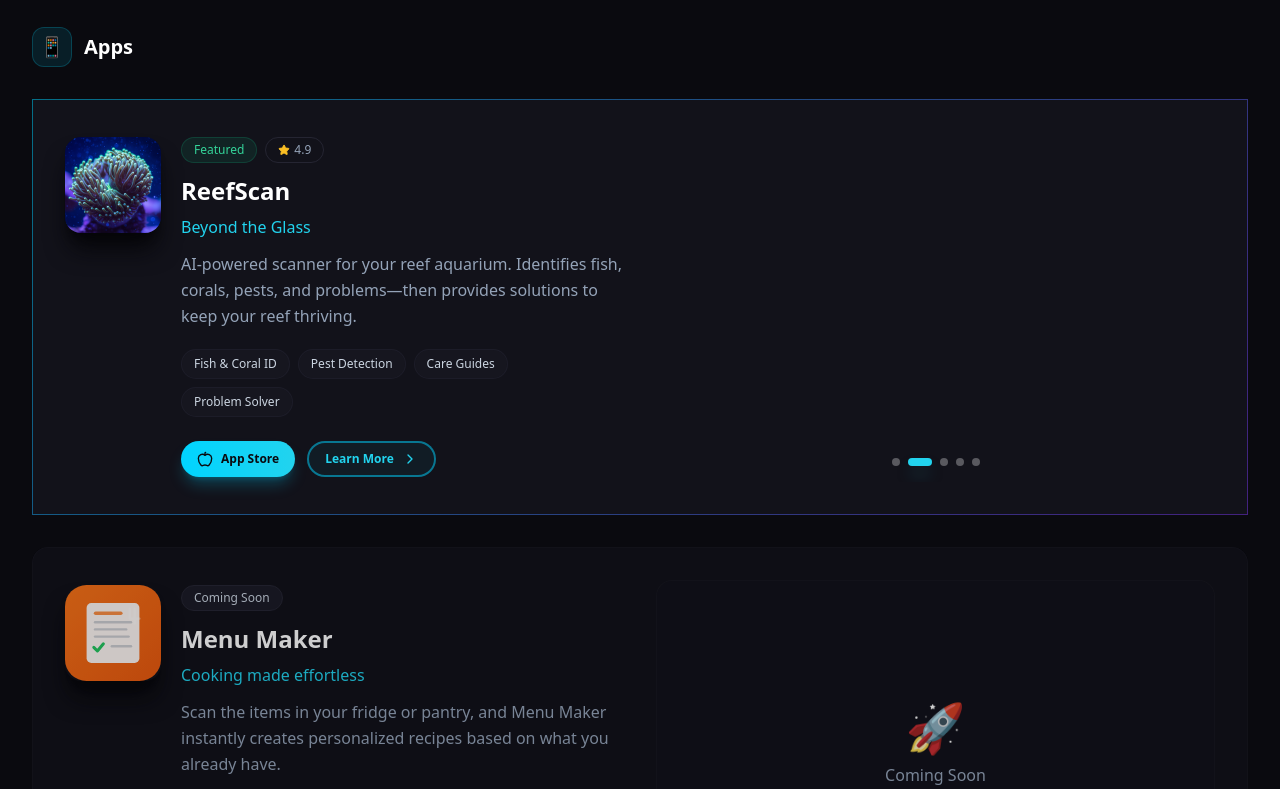
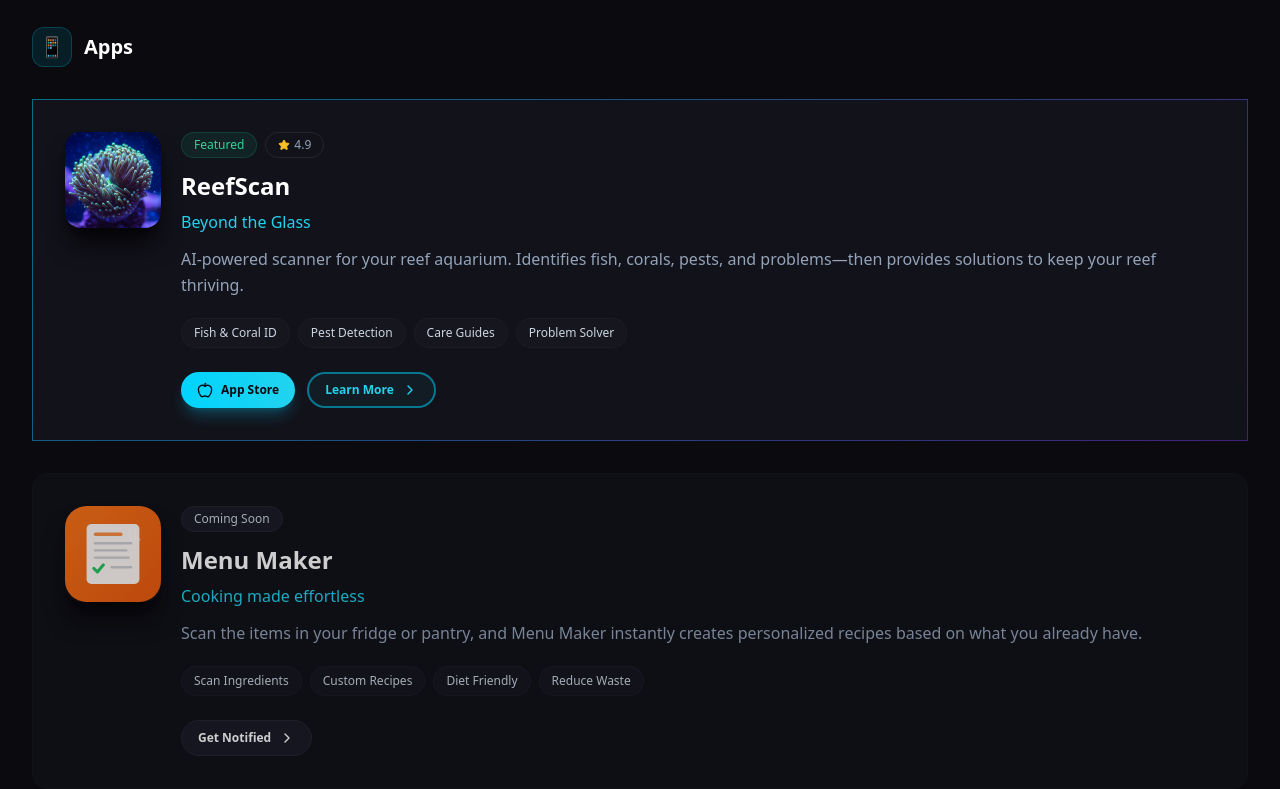
Before and after one commit to bitcrafterapps/bitcraft-apps-website, a React (Vite) app: page / in a window 1280 px wide. Shown: the part 1500-2289 px from the top of the page. Built offline with nearby package versions, Linux system fonts and the light colour scheme; a web font is replaced by a local one.

Commit message:
Add interactive sliding gallery: hidden by default, slides out when app icon is clicked

```diff
--- a/src/pages/HomePage.tsx
+++ b/src/pages/HomePage.tsx
@@ -53,24 +53,52 @@ const ImageModal = ({ src, onClose }: { src: string; onClose: () => void }) => {
 }
 
 // ============================================
-// APP GALLERY
+// APP GALLERY (Sliding panel)
 // ============================================
-const AppGallery = ({ images }: { images: string[] }) => {
+const AppGallery = ({
+  images,
+  isOpen,
+  onClose
+}: {
+  images: string[]
+  isOpen: boolean
+  onClose: () => void
+}) => {
   const [index, setIndex] = useState(0)
   const [isZoomed, setIsZoomed] = useState(false)
 
   useEffect(() => {
-    if (isZoomed) return
+    if (!isOpen || isZoomed) return
     const timer = setInterval(() => {
       setIndex((prev) => (prev + 1) % images.length)
     }, 4000)
     return () => clearInterval(timer)
-  }, [images.length, isZoomed])
+  }, [images.length, isOpen, isZoomed])
 
   return (
     <>
+      <AnimatePresence>
+        {isOpen && (
+          <motion.div
+            initial={{ opacity: 0, x: 50, scale: 0.95 }}
+            animate={{ opacity: 1, x: 0, scale: 1 }}
+            exit={{ opacity: 0, x: 50, scale: 0.95 }}
+            transition={{ type: "spring", damping: 25, stiffness: 300 }}
+            className="absolute right-0 top-0 bottom-0 w-[280px] lg:w-[320px] z-20 flex items-center"
+          >
+            {/* Close button */}
+            <button
+              onClick={(e) => {
+                e.stopPropagation()
+                onClose()
+              }}
+              className="absolute -left-3 top-1/2 -translate-y-1/2 z-30 w-6 h-12 bg-dark-700 hover:bg-dark-600 border border-dark-600 rounded-l-lg flex items-center justify-center transition-colors"
+            >
+              <ChevronRight className="w-4 h-4 text-slate-400" />
+            </button>
+
             <div
-        className="relative w-full h-full rounded-2xl overflow-hidden cursor-zoom-in group"
+              className="relative w-full h-[85%] rounded-2xl overflow-hidden cursor-zoom-in bg-dark-800/90 backdrop-blur-sm border border-dark-700"
         onClick={() => setIsZoomed(true)}
       >
          <AnimatePresence mode="wait">
@@ -81,16 +109,13 @@ const AppGallery = ({ images }: { images: string[] }) => {
              animate={{ opacity: 1, scale: 1 }}
              exit={{ opacity: 0 }}
              transition={{ duration: 0.5 }}
-            className="absolute inset-0 w-full h-full object-contain p-2"
+                  className="absolute inset-0 w-full h-full object-contain p-3"
              alt="App screenshot"
            />
          </AnimatePresence>
 
-        {/* Hover overlay */}
-        <div className="absolute inset-0 bg-gradient-to-t from-dark-900/50 to-transparent opacity-0 group-hover:opacity-100 transition-opacity" />
-
          {/* Dots */}
-        <div className="absolute bottom-4 left-1/2 -translate-x-1/2 flex gap-2 z-20">
+              <div className="absolute bottom-3 left-1/2 -translate-x-1/2 flex gap-2 z-20">
            {images.map((_, i) => (
              <button
                key={i}
@@ -100,7 +125,7 @@ const AppGallery = ({ images }: { images: string[] }) => {
                }}
                     className={`w-2 h-2 rounded-full transition-all duration-300 ${
                       i === index
-                  ? 'bg-cyan-400 w-6 shadow-lg shadow-cyan-400/50'
+                        ? 'bg-cyan-400 w-5 shadow-lg shadow-cyan-400/50'
                         : 'bg-white/30 hover:bg-white/50'
                }`}
                aria-label={`Go to slide ${i + 1}`}
@@ -108,6 +133,9 @@ const AppGallery = ({ images }: { images: string[] }) => {
            ))}
          </div>
       </div>
+          </motion.div>
+        )}
+      </AnimatePresence>
 
       <AnimatePresence>
         {isZoomed && (
@@ -118,6 +146,136 @@ const AppGallery = ({ images }: { images: string[] }) => {
         )}
       </AnimatePresence>
     </>
+  )
+}
+
+// ============================================
+// APP CARD with interactive gallery
+// ============================================
+const AppCardWithGallery = ({
+  app,
+  index: cardIndex
+}: {
+  app: typeof appsByCategory.apps[0]
+  index: number
+}) => {
+  const [showGallery, setShowGallery] = useState(false)
+
+  return (
+    <motion.div
+      initial={{ opacity: 0, y: 30 }}
+      whileInView={{ opacity: 1, y: 0 }}
+      viewport={{ once: true }}
+      transition={{ delay: cardIndex * 0.1 }}
+    >
+      <Card
+        variant={app.comingSoon ? 'default' : 'gradient'}
+        className={`group p-6 lg:p-8 overflow-hidden relative ${
+          app.comingSoon ? 'opacity-80' : ''
+        }`}
+      >
+        <div className="flex flex-col sm:flex-row items-center sm:items-start gap-5">
+          {/* App Icon - Click/Hover to show gallery */}
+          <div className="flex-shrink-0 relative">
+  <motion.div
+              className={`cursor-pointer relative ${app.images && app.images.length > 0 ? 'group/icon' : ''}`}
+              whileHover={{ scale: 1.05 }}
+              whileTap={{ scale: 0.98 }}
+              onClick={() => {
+                if (app.images && app.images.length > 0) {
+                  setShowGallery(!showGallery)
+                }
+              }}
+            >
+              <app.icon className="w-20 h-20 lg:w-24 lg:h-24 rounded-2xl shadow-xl shadow-dark-950" />
+
+              {/* Hover indicator for gallery */}
+              {app.images && app.images.length > 0 && (
+                <div className={`absolute inset-0 rounded-2xl flex items-center justify-center transition-all duration-300 ${
+                  showGallery
+                    ? 'bg-cyan-500/20 border-2 border-cyan-500'
+                    : 'bg-dark-900/0 group-hover/icon:bg-dark-900/60'
+                }`}>
+                  <motion.div
+                    className={`text-white text-xs font-medium px-2 py-1 rounded-full bg-dark-900/80 backdrop-blur-sm transition-opacity ${
+                      showGallery ? 'opacity-100' : 'opacity-0 group-hover/icon:opacity-100'
+                    }`}
+                  >
+                    {showGallery ? 'Hide' : 'Preview'}
+                  </motion.div>
+                </div>
+              )}
+            </motion.div>
+          </div>
+
+          <div className="flex-1 text-center sm:text-left">
+            <div className="flex items-center justify-center sm:justify-start gap-2 mb-3">
+              <Badge variant={app.comingSoon ? 'secondary' : 'success'}>
+                {app.status}
+              </Badge>
+              {!app.comingSoon && (
+                <Badge variant="outline" className="gap-1">
+                  <Star className="w-3 h-3 text-amber-400 fill-amber-400" />
+                  4.9
+                </Badge>
+              )}
+            </div>
+
+            <h3 className="font-display text-2xl font-bold text-white mb-2 group-hover:text-cyan-400 transition-colors">
+              {app.name}
+            </h3>
+            <p className="text-cyan-400 font-medium mb-3">
+              {app.tagline}
+            </p>
+            <p className="text-slate-400 mb-5 leading-relaxed">
+              {app.description}
+            </p>
+
+            {/* Features */}
+            <div className="flex flex-wrap justify-center sm:justify-start gap-2 mb-6">
+              {app.features.slice(0, 4).map((feature) => (
+                <span
+                  key={feature}
+                  className="text-xs px-3 py-1.5 rounded-full bg-dark-700/50 text-slate-300 border border-dark-600/50"
+                >
+                  {feature}
+                </span>
+              ))}
+            </div>
+
+            {/* Actions */}
+            {!app.comingSoon ? (
+              <div className="flex flex-col sm:flex-row items-center gap-3">
+                <Button size="sm" className="gap-2 w-full sm:w-auto">
+                  <Apple className="w-4 h-4" />
+                  App Store
+                </Button>
+                <Button variant="outline" size="sm" className="gap-2 w-full sm:w-auto" asChild>
+                  <Link to={`/apps/${app.id}`}>
+                    Learn More
+                    <ChevronRight className="w-4 h-4" />
+                  </Link>
+                </Button>
+              </div>
+            ) : (
+              <Button variant="secondary" size="sm" className="gap-2">
+                Get Notified
+                <ChevronRight className="w-4 h-4" />
+              </Button>
+            )}
+          </div>
+        </div>
+
+        {/* Sliding Gallery */}
+        {app.images && app.images.length > 0 && (
+          <AppGallery
+            images={app.images}
+            isOpen={showGallery}
+            onClose={() => setShowGallery(false)}
+          />
+        )}
+      </Card>
+    </motion.div>
   )
 }
 
@@ -444,106 +602,7 @@ export default function HomePage() {
 
             <div className="space-y-8">
                 {appsByCategory.apps.map((app, index) => (
-                <motion.div
-                  key={app.id}
-                  initial={{ opacity: 0, y: 30 }}
-                  whileInView={{ opacity: 1, y: 0 }}
-                  viewport={{ once: true }}
-                  transition={{ delay: index * 0.1 }}
-                >
-                  <Card
-                    variant={app.comingSoon ? 'default' : 'gradient'}
-                    className={`group p-6 lg:p-8 overflow-hidden ${
-                      app.comingSoon ? 'opacity-80' : ''
-                    }`}
-                  >
-                    <div className="grid lg:grid-cols-2 gap-8 items-center">
-                      {/* App Info */}
-                      <div className="order-2 lg:order-1">
-                        <div className="flex flex-col sm:flex-row items-center sm:items-start gap-5">
-                          <motion.div
-                            className="flex-shrink-0"
-                            whileHover={{ scale: 1.05, rotate: 5 }}
-                          >
-                            <app.icon className="w-20 h-20 lg:w-24 lg:h-24 rounded-2xl shadow-xl shadow-dark-950" />
-                          </motion.div>
-
-                          <div className="flex-1 text-center sm:text-left">
-                            <div className="flex items-center justify-center sm:justify-start gap-2 mb-3">
-                              <Badge variant={app.comingSoon ? 'secondary' : 'success'}>
-                                {app.status}
-                              </Badge>
-                              {!app.comingSoon && (
-                                <Badge variant="outline" className="gap-1">
-                                  <Star className="w-3 h-3 text-amber-400 fill-amber-400" />
-                                  4.9
-                                </Badge>
-                              )}
-                            </div>
-
-                            <h3 className="font-display text-2xl font-bold text-white mb-2 group-hover:text-cyan-400 transition-colors">
-                              {app.name}
-                            </h3>
-                            <p className="text-cyan-400 font-medium mb-3">
-                              {app.tagline}
-                            </p>
-                            <p className="text-slate-400 mb-5 leading-relaxed">
-                              {app.description}
-                            </p>
-
-                            {/* Features */}
-                            <div className="flex flex-wrap justify-center sm:justify-start gap-2 mb-6">
-                              {app.features.slice(0, 4).map((feature) => (
-                                <span
-                                  key={feature}
-                                  className="text-xs px-3 py-1.5 rounded-full bg-dark-700/50 text-slate-300 border border-dark-600/50"
-                                >
-                                  {feature}
-                                </span>
-                              ))}
-                            </div>
-
-                            {/* Actions */}
-                            {!app.comingSoon ? (
-                              <div className="flex flex-col sm:flex-row items-center gap-3">
-                                <Button size="sm" className="gap-2 w-full sm:w-auto">
-                                  <Apple className="w-4 h-4" />
-                                  App Store
-                                </Button>
-                                <Button variant="outline" size="sm" className="gap-2 w-full sm:w-auto" asChild>
-                                  <Link to={`/apps/${app.id}`}>
-                                    Learn More
-                                    <ChevronRight className="w-4 h-4" />
-                                  </Link>
-                                </Button>
-                              </div>
-                            ) : (
-                              <Button variant="secondary" size="sm" className="gap-2">
-                                Get Notified
-                                <ChevronRight className="w-4 h-4" />
-                              </Button>
-                            )}
-                          </div>
-                        </div>
-                      </div>
-
-                      {/* App Images */}
-                      <div className="order-1 lg:order-2 h-[200px] sm:h-[280px] lg:h-[350px]">
-                        {app.images && app.images.length > 0 ? (
-                          <AppGallery images={app.images} />
-                        ) : (
-                          <div className="w-full h-full flex items-center justify-center rounded-2xl bg-dark-800/50 border border-dark-700/50">
-                            <div className="text-center">
-                              <div className="text-5xl mb-3">🚀</div>
-                              <p className="text-slate-400 font-medium">Coming Soon</p>
-                              <p className="text-slate-500 text-sm">Stay tuned for updates</p>
-                            </div>
-                          </div>
-                        )}
-                      </div>
-                    </div>
-                  </Card>
-                </motion.div>
+                <AppCardWithGallery key={app.id} app={app} index={index} />
                 ))}
               </div>
             </div>
```
Lines whose indentation alone changed are shown as unchanged.
